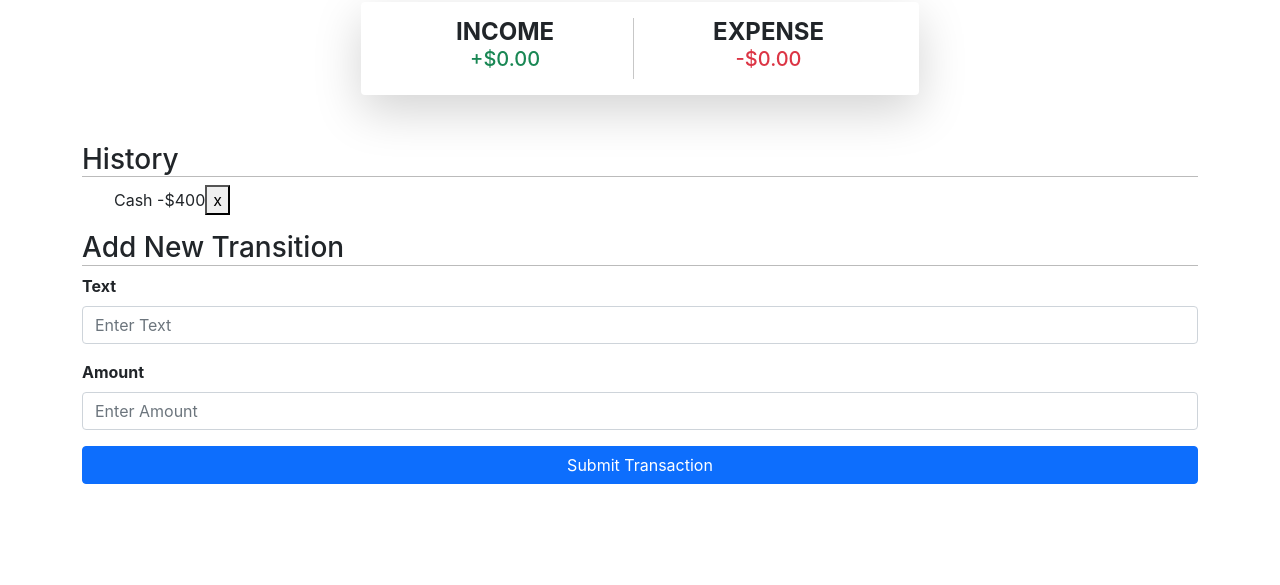
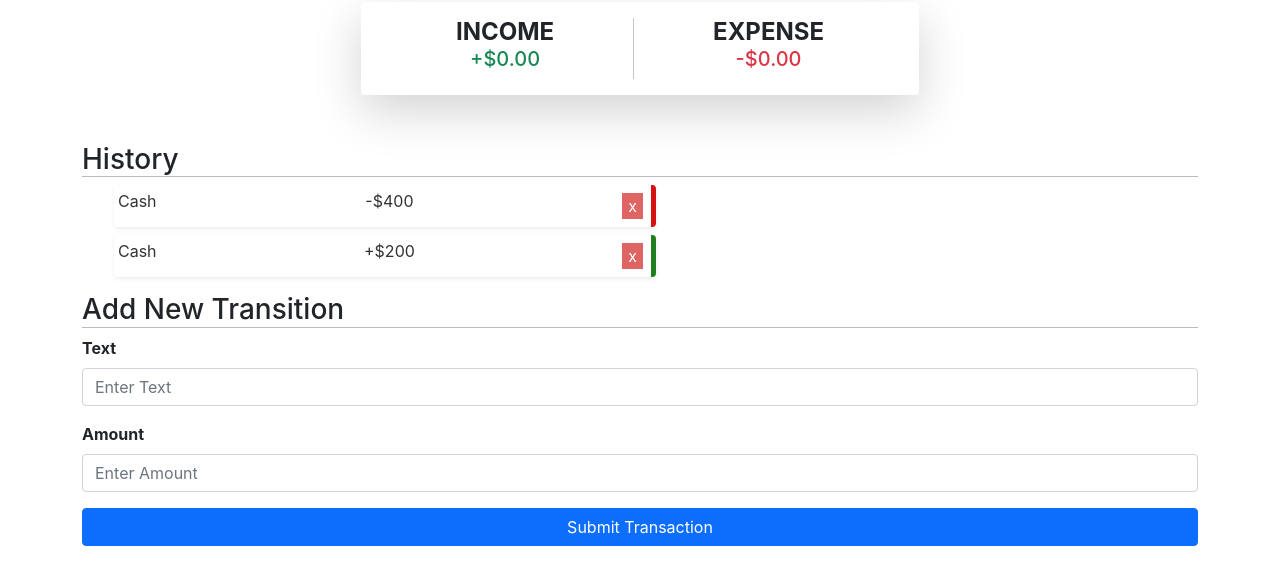
Before and after one commit to m3tac1ph4r/Expense-Tracker, a plain HTML site: page index.html in a window 1280 px wide. Shown: the part 203-788 px from the top of the page. Drawn offline with nearby package versions, Linux system fonts and the light colour scheme.

Commit message:
added content in html

```diff
--- a/index.html
+++ b/index.html
@@ -61,8 +61,11 @@
 
     <h3>History</h3>
     <ul id="list" class="list">
-      <li class="minus">
-        Cash <span>-$400</span><button class="delete-btn">x</button>
+      <li class="minus d-flex position-relative justify-content-between shadow-sm p-1 mb-2 bg-white rounded w-50">
+        Cash <span>-$400</span><button class="delete-btn my-1 me-1">x</button>
+      </li>
+            <li class="add d-flex position-relative justify-content-between shadow-sm p-1 mb-2 bg-white rounded w-50">
+        Cash <span>+$200</span><button class="delete-btn my-1 me-1">x</button>
       </li>
     </ul>
 
--- a/style.css
+++ b/style.css
@@ -31,3 +31,22 @@ h4{
 .list{
     list-style-type: none;
 }
+
+.list li{
+    background-color: #fff;
+    color: #333;
+}
+
+.list li.minus{
+    border-right: 5px solid rgb(212, 16, 16);
+}
+.list li.add {
+    border-right: 5px solid rgb(31, 126, 31);
+}
+
+.delete-btn{
+    cursor: pointer;
+    background-color: rgb(223, 101, 101);
+    border: 0;
+    color: white;
+}
```
